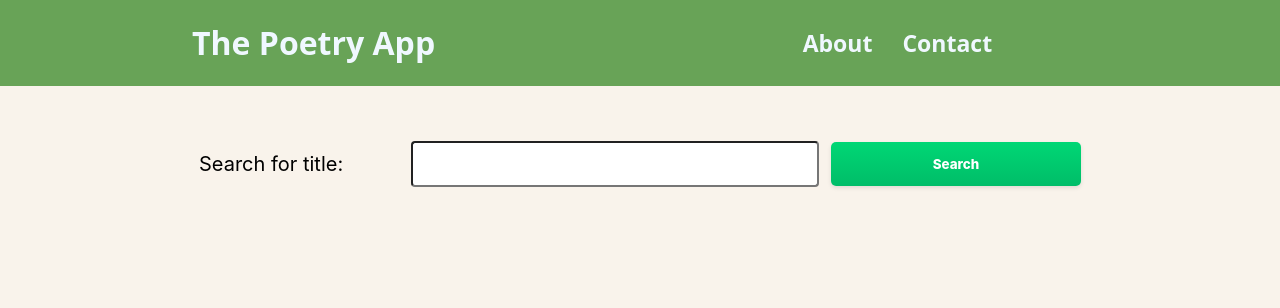
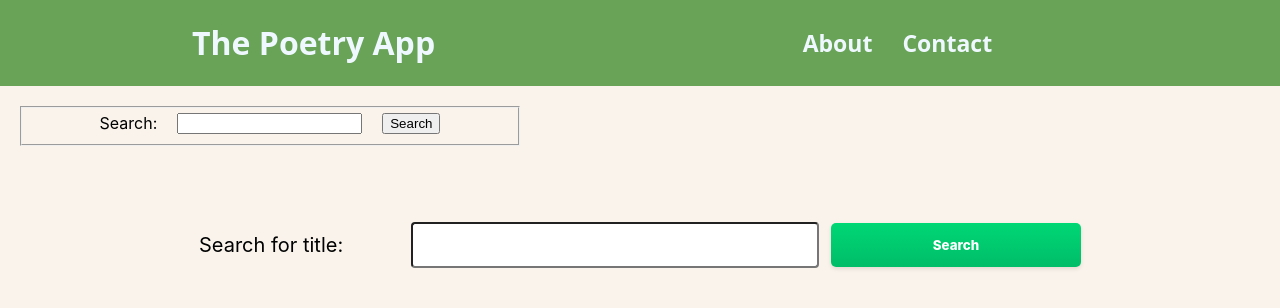
Before and after one commit to IAMAMZ/poetry, a React (Create React App) app: page / in a window 1280 px wide. Shown: the top 308 px of the page. Built offline with nearby package versions, Linux system fonts and the light colour scheme.

Commit message:
add dictionary for the poetry app

```diff
--- a/package.json
+++ b/package.json
@@ -8,6 +8,7 @@
     "@testing-library/user-event": "^13.5.0",
     "react": "^18.2.0",
     "react-dom": "^18.2.0",
+    "react-draggable": "^4.4.5",
     "react-scripts": "5.0.1",
     "web-vitals": "^2.1.4"
   },
--- a/src/App.js
+++ b/src/App.js
@@ -3,6 +3,7 @@ import SearchBox from "./components/SearchBox";
 import { useEffect, useState } from "react";
 import Poem from "./components/Poem";
 import Header from "./components/Header";
+import Dictionary from "./components/Dictionary";
 
 function App() {
   const [poems, setPoems] = useState();
@@ -35,12 +36,10 @@ function App() {
       });
   }
 
-  useEffect(() => {
-    console.log("useEffect worked...");
-  }, [poems]);
   return (
     <div className="App">
       <Header></Header>
+      <Dictionary />
       <SearchBox
         label="Search for title:"
         buttonTxt={"Search"}
--- /dev/null
+++ b/src/components/Dictionary.css
@@ -0,0 +1,11 @@
+.dictForm{
+    width:500px;
+    padding:20px;
+}
+
+.dictForm fieldset{
+    margin:0 auto;
+    display: flex;
+    justify-content: center;
+    gap:20px;
+}
--- /dev/null
+++ b/src/components/Dictionary.js
@@ -0,0 +1,36 @@
+import Draggable from "react-draggable";
+import "./Dictionary.css";
+import { useState } from "react";
+
+export default function Dictionary() {
+  const [word, setWord] = useState();
+  const [inWord, setInword] = useState();
+
+  return (
+    <Draggable>
+      <>
+        <form
+          className="dictForm"
+          onSubmit={(e) => {
+            e.preventDefault();
+            const url = "https://api.dictionaryapi.dev/api/v2/entries/en/";
+            fetch(url + inWord)
+              .then((response) => response.json())
+              .then((data) => console.log(data));
+          }}
+        >
+          <fieldset>
+            <label htmlFor="word">Search: </label>
+            <input
+              id="word"
+              type="text"
+              onChange={(e) => setInword(e.target.value)}
+            ></input>
+            <button>Search</button>
+          </fieldset>
+        </form>
+        <p>{word}</p>
+      </>
+    </Draggable>
+  );
+}
```
Also changed, not shown: 1 other file (tests, documents, lock files or other folders).
